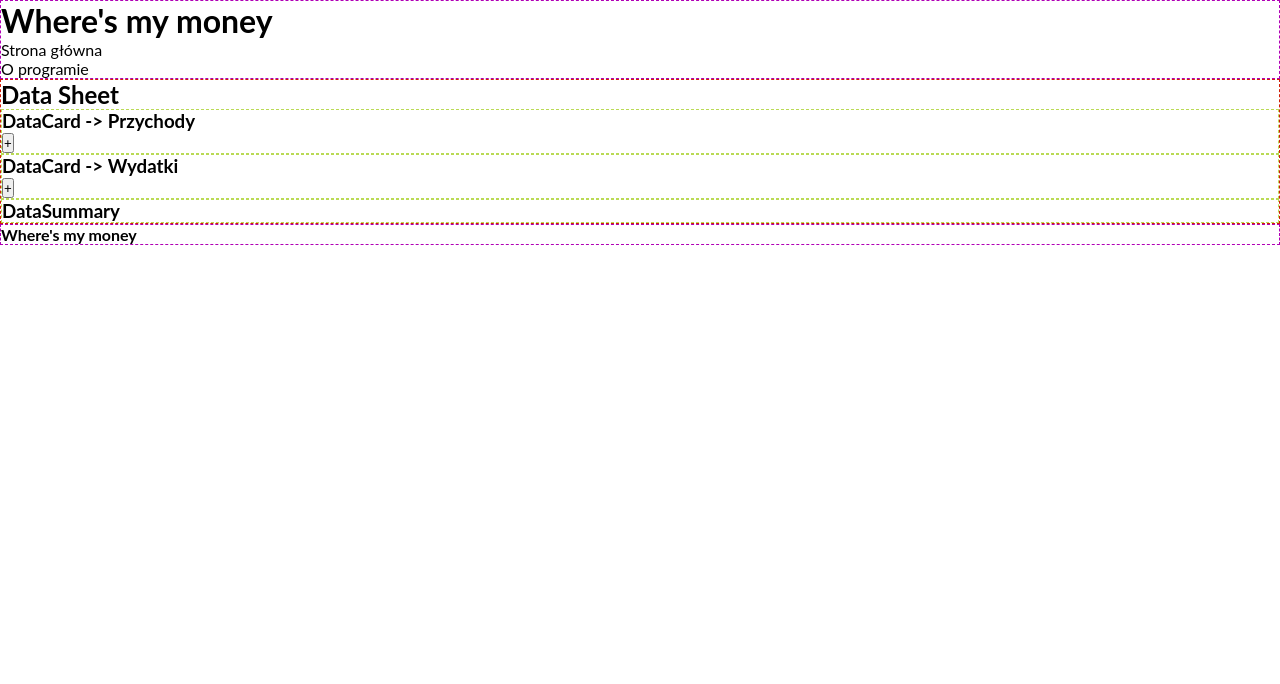
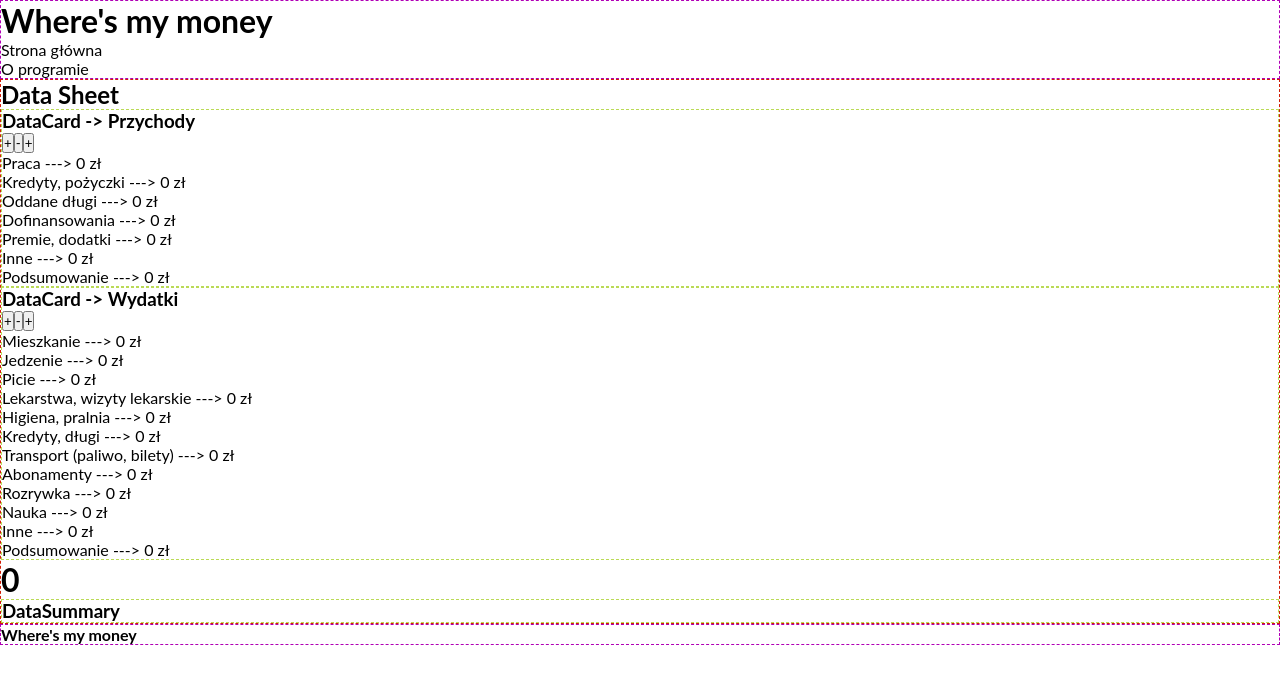
Before and after one commit to eksl/Wheres_my_money, a React (Create React App) app: page / in a window 1280 px wide. Shown: the top 684 px of the page. Built offline with nearby package versions, Linux system fonts and the light colour scheme.

Commit message:
Remove categories, add money and sum money

```diff
--- a/src/components/Content/DataSheet/DataCard/DataCard.js
+++ b/src/components/Content/DataSheet/DataCard/DataCard.js
@@ -1,49 +1,111 @@
 import React, { Component } from "react";
 import "./DataCard.scss";
 import AddCategory from "../../Modals/AddCategory";
+import RemoveCategory from "../../Modals/RemoveCategory";
+import AddMoney from "../../Modals/AddMoney";
 
 class DataCard extends Component {
   state = {
-    items: [],
-    viewForm: false
+    items: this.props.items,
+    total: 0,
+    viewAddCategory: false,
+    viewRemoveCategory: false,
+    viewAddMoney: false
   };
 
-  // Handling open modal
+  // Handling open add category modal
   handleAddItem = () => {
     this.setState(state => ({
-      viewForm: !state.viewForm
+      viewAddCategory: !state.viewAddCategory
     }));
   };
 
   // Get data from AddCategory modal component
-  onAddCategory = newTitle => {
+  onAddItem = newTitle => {
     this.setState(state => ({
       items: [...state.items, { title: newTitle, sum: 0 }],
-      viewForm: !state.viewForm
+      viewAddCategory: !state.viewAddCategory
     }));
   };
 
+  // Handling open remove category modal
+  handleRemoveItem = () => {
+    this.setState(state => ({
+      viewRemoveCategory: !state.viewRemoveCategory
+    }));
+  };
+
+  // Remove data with RemoveCategory modal component
+  onRemoveItem = removeTitle => {
+    this.setState(state => ({
+      items: state.items.filter(item => item.title !== removeTitle),
+      viewRemoveCategory: !state.viewRemoveCategory
+    }));
+  };
+
+  // Handling open add money modal
+  handleAddMoney = () => {
+    this.setState(state => ({
+      viewAddMoney: !state.viewAddMoney
+    }));
+  };
+
+  // Get data from AddMoney modal component
+  onAddMoney = (category, newSum) => {
+    let newItems = [...this.state.items];
+    let id = newItems.findIndex(el => el.title === category);
+    newItems[id].sum += newSum;
+
+    // Calculate total value
+    let totalSum = 0;
+    for (let i = 0; i < this.state.items.length; i++) {
+      totalSum += this.state.items[i].sum;
+    }
+
+    this.setState(state => ({
+      total: totalSum,
+      items: newItems,
+      viewAddMoney: !state.viewAddMoney
+    }));
+
+    if (typeof this.props.getTotal === "function") {
+      this.props.getTotal(totalSum);
+    }
+  };
+
   render() {
-    let form;
-    if (this.state.viewForm) {
-      form = <AddCategory onAdd={this.onAddCategory} />;
+    let modal;
+    if (this.state.viewAddCategory) {
+      modal = <AddCategory onAdd={this.onAddItem} />;
+    } else if (this.state.viewRemoveCategory) {
+      modal = (
+        <RemoveCategory items={this.state.items} onRemove={this.onRemoveItem} />
+      );
+    } else if (this.state.viewAddMoney) {
+      modal = <AddMoney items={this.state.items} onAdd={this.onAddMoney} />;
     } else {
-      form = null;
+      modal = null;
     }
 
     return (
       <div className="data-card">
         <h3>DataCard -> {this.props.name}</h3>
         <button onClick={this.handleAddItem}>+</button>
+        <button onClick={this.handleRemoveItem}>-</button>
+        <button onClick={this.handleAddMoney}>+</button>
         <ul>
           {this.state.items.map(item => (
-            <li key={item}>
+            <li key={item.title}>
               <label>{item.title} ---> </label>
               <label>{item.sum} zł</label>
             </li>
           ))}
+          <li>
+            <label>Podsumowanie ---> </label>
+            <label>{this.state.total} zł</label>
+          </li>
         </ul>
-        <div>{form}</div>
+        {modal}
       </div>
     );
   }
--- a/src/components/Content/DataSheet/DataSheet.js
+++ b/src/components/Content/DataSheet/DataSheet.js
@@ -4,12 +4,64 @@ import DataCard from "./DataCard/DataCard";
 import DataSummary from "./DataSummary/DataSummary";
 
 class DataSheet extends Component {
+  state = {
+    totalIncome: 0,
+    totalExpenses: 0,
+    totalSum: 0
+  };
+
+  getTotalIncome = incomeSum => {
+    this.setState(state => ({
+      totalIncome: incomeSum,
+      totalSum: state.totalIncome - state.totalExpenses
+    }));
+  };
+
+  getTotalExpenses = expensesSum => {
+    this.setState(state => ({
+      totalExpenses: expensesSum,
+      totalSum: state.totalIncome - state.totalExpenses
+    }));
+  };
+
   render() {
+    // Templates
+    const income = [
+      { title: "Praca", sum: 0 },
+      { title: "Kredyty, pożyczki", sum: 0 },
+      { title: "Oddane długi", sum: 0 },
+      { title: "Dofinansowania", sum: 0 },
+      { title: "Premie, dodatki", sum: 0 },
+      { title: "Inne", sum: 0 }
+    ];
+    const expenses = [
+      { title: "Mieszkanie", sum: 0 },
+      { title: "Jedzenie", sum: 0 },
+      { title: "Picie", sum: 0 },
+      { title: "Lekarstwa, wizyty lekarskie", sum: 0 },
+      { title: "Higiena, pralnia", sum: 0 },
+      { title: "Kredyty, długi", sum: 0 },
+      { title: "Transport (paliwo, bilety)", sum: 0 },
+      { title: "Abonamenty", sum: 0 },
+      { title: "Rozrywka", sum: 0 },
+      { title: "Nauka", sum: 0 },
+      { title: "Inne", sum: 0 }
+    ];
+
     return (
       <div className="data-sheet">
         <h2>Data Sheet</h2>
-        <DataCard name="Przychody" />
-        <DataCard name="Wydatki" />
+        <DataCard
+          name="Przychody"
+          items={income}
+          getTotal={this.getTotalIncome}
+        />
+        <DataCard
+          name="Wydatki"
+          items={expenses}
+          getTotal={this.getTotalExpenses}
+        />
+        <h1>{this.state.totalSum}</h1>
         <DataSummary />
       </div>
     );
--- /dev/null
+++ b/src/components/Content/Modals/AddMoney.js
@@ -0,0 +1,51 @@
+import React, { Component } from "react";
+import "./AddMoney.scss";
+
+class AddMoney extends Component {
+  state = {
+    categories: this.props.items,
+    category: "",
+    sum: ""
+  };
+
+  handleCategoryChange = event => {
+    this.setState({ category: event.target.value });
+  };
+
+  handleSumChange = event => {
+    this.setState({ sum: event.target.value });
+  };
+
+  handleButtonClick = () => {
+    if (typeof this.props.onAdd === "function") {
+      this.props.onAdd(this.state.category, parseInt(this.state.sum));
+    }
+  };
+
+  render() {
+    return (
+      <div className="add-money">
+        <h1>Dodaj kwotę (zł)</h1>
+        <select
+          value={this.state.category}
+          onChange={this.handleCategoryChange}
+        >
+          <option></option>
+          {this.state.categories.map(item => (
+            <option key={item.title}>{item.title}</option>
+          ))}
+        </select>
+        <input
+          type="number"
+          name="sum"
+          value={this.state.sum}
+          onChange={this.handleSumChange}
+          placeholder="np. 100"
+        />
+        <button onClick={this.handleButtonClick}>Dodaj</button>
+      </div>
+    );
+  }
+}
+
+export default AddMoney;
--- /dev/null
+++ b/src/components/Content/Modals/AddMoney.scss
@@ -0,0 +1,5 @@
+.add-money {
+  background-color: #ffffff;
+  border: 1px solid #bada55;
+  position: fixed;
+}
--- /dev/null
+++ b/src/components/Content/Modals/RemoveCategory.js
@@ -0,0 +1,38 @@
+import React, { Component } from "react";
+import "./RemoveCategory.scss";
+
+class RemoveCategory extends Component {
+  state = {
+    categories: this.props.items,
+    category: ""
+  };
+
+  handleCategoryChange = event => {
+    this.setState({ category: event.target.value });
+  };
+
+  handleButtonClick = () => {
+    if (typeof this.props.onRemove === "function") {
+      this.props.onRemove(this.state.category);
+    }
+  };
+
+  render() {
+    return (
+      <div className="remove-category">
+        <h1>Usuń kategorię</h1>
+        <select
+          value={this.state.category}
+          onChange={this.handleCategoryChange}
+        >
+          {this.state.categories.map(item => (
+            <option key={item.title}>{item.title}</option>
+          ))}
+        </select>
+        <button onClick={this.handleButtonClick}>Usuń</button>
+      </div>
+    );
+  }
+}
+
+export default RemoveCategory;
--- /dev/null
+++ b/src/components/Content/Modals/RemoveCategory.scss
@@ -0,0 +1,5 @@
+.remove-category {
+  background-color: #ffffff;
+  border: 1px solid #bada55;
+  position: fixed;
+}
```
